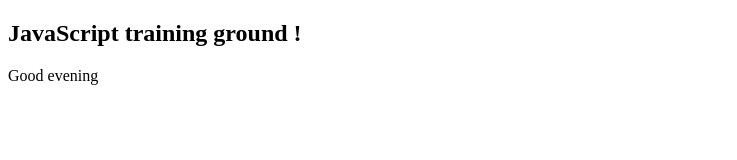
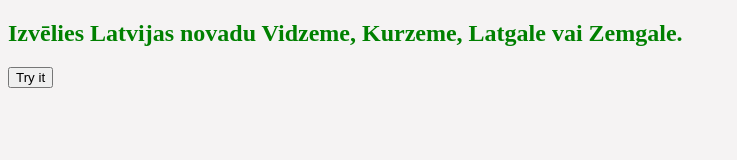
Before and after one commit to TomsFreimanis/DialogsAB_JS, a plain HTML site: page Macibam/TrainingGround/Training1.html in a window 1280 px wide. Shown: the whole page, without its empty margins (0-737 px from the left). Drawn offline with Linux system fonts and the light colour scheme.

Commit message:
Novadi test

```diff
--- a/Macibam/TrainingGround/Training1.html
+++ b/Macibam/TrainingGround/Training1.html
@@ -1,15 +1,16 @@
 <!DOCTYPE html>
 <html lang="en">
 <head>
-    <h2>JavaScript training ground ! </h2>
 
+<h2>Izvēlies Latvijas novadu Vidzeme, Kurzeme, Latgale vai Zemgale. </h2>
     <p id="demo"></p>
     <p id="demo1"></p>
 
 </head>
-
+<button onclick="myFunction()">Try it</button>
 
 <script src="Training1.js"></script>
+<link rel="stylesheet" href="style.css">
 <body>
 
 </body>
--- a/Macibam/TrainingGround/Training1.js
+++ b/Macibam/TrainingGround/Training1.js
@@ -12,7 +12,7 @@ if (day == 4 || day == 5) {
     document.getElementById("demo").innerHTML = text; */
 
 
-    const time = new Date().getHours();
+   /* const time = new Date().getHours();
     let greeting;
     if (time == 10 || time == 02) {
       greeting = "Good morning";
@@ -21,7 +21,7 @@ if (day == 4 || day == 5) {
     } else {
       greeting = "Good evening";
     }
-    document.getElementById("demo").innerHTML = greeting;
+    document.getElementById("demo").innerHTML = greeting; */
 
    /* let day;
 switch (new Date().getDay()) {
@@ -48,3 +48,28 @@ switch (new Date().getDay()) {
     day = "sestdiena";
 }
 document.getElementById("demo").innerHTML = "šodien ir " + day +  "!!!"; */
+
+
+
+function myFunction() {
+  var text;
+  var novads = prompt("What's your favorite cocktail drink?", "Latgale");
+  switch(novads) {
+    case "Vidzeme":
+      text = "(lībiešu: Vidūmō[1]) ir viena no latviešu vēsturiskajām zemēm.[2] No Latgales to atdala Pededzes un Aiviekstes upes, no Sēlijas un Zemgales — Daugava, bet ziemeļos tā robežojas ar Igaunijas Republiku";
+      break;
+    case "Latgale":
+      text = "(latgaliešu: Latgola) ir viena no latviešu vēsturiskajām zemēm.[1] Latgales teritoriālā identitāte izsekojama līdz Jersikas ķēniņa valsts laikiem 12. un 13. gadsimta mijā, kas latīņu tekstos saukta par „Letiju” (Lettia)";
+      break;
+    case "Kurzeme":
+      text = "(lībiešu: Kurāmō[1]) jeb Kursa ir viena no latviešu vēsturiskajām zemēm.[2] Mūsdienu Kurzemes teritoriālā identitāte izsekojama kopš Kurzemes bīskapijas dibināšanas 1230. gadā?";
+      break;
+    case "Zemgale":
+      text = "ir viena no latviešu vēsturiskajām zemēm[1], kas agrāk bija cieši saistīta ar Kurzemes un Sēlijas zemēm, tādēļ to robežas ir izplūdušas. Lielākā daļa Zemgales teritorijas ir līdzenums, atšķirībā no pārējām latviešu vēsturiskajām zemēm, kurās ir arī augstienes.";
+      Break;
+
+    default:
+      text = "Tāda novada nav vai tu nepareizi ierakstīji. :(";
+  }
+  document.getElementById("demo").innerHTML = text;
+}
--- /dev/null
+++ b/Macibam/TrainingGround/style.css
@@ -0,0 +1,12 @@
+h2 {
+    color: green;
+  }
+
+  body {
+    color: blue;
+  }
+
+  body {
+    background-color: rgb(245, 243, 243);
+    color: rgb(50, 50, 92);
+  }
```
